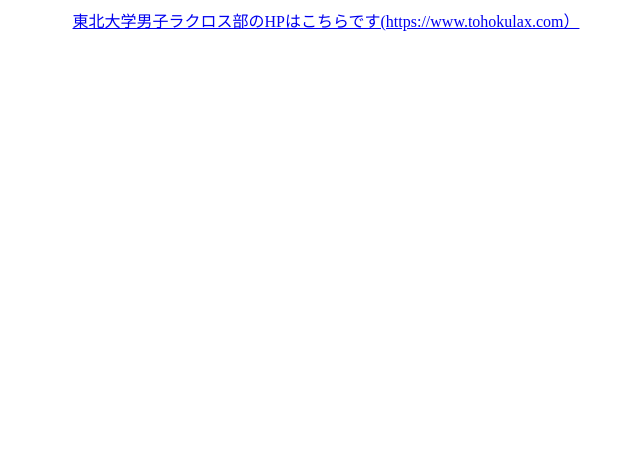
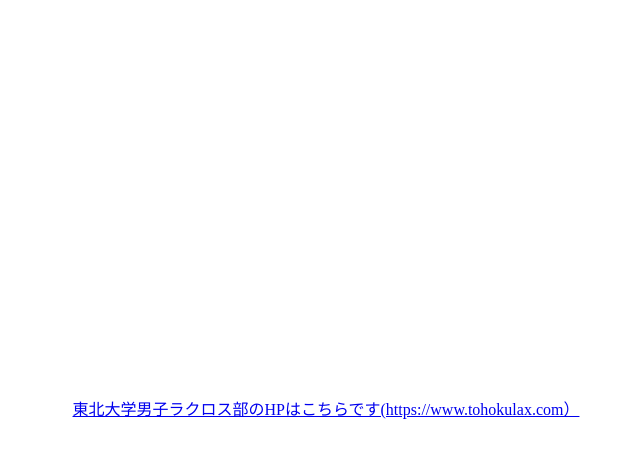
Before and after one commit to obrkn/redirect, a plain HTML site: page index.html in a window 1280 px wide. Shown: the whole page, without its empty margins (314-954 px from the left). Drawn offline with Linux system fonts and the light colour scheme.

Commit message:
fix height

```diff
--- a/index.html
+++ b/index.html
@@ -3,7 +3,7 @@
 <head>
 </head>
 <body>
-  <div style="display: flex; align-items: center; justify-content: center;">
+  <div style="display: flex; align-items: center; justify-content: center; height: 100vh;">
     <a href="https://www.tohokulax.com">東北大学男子ラクロス部のHPはこちらです(https://www.tohokulax.com）</a>
   </div>
 </body>
```
